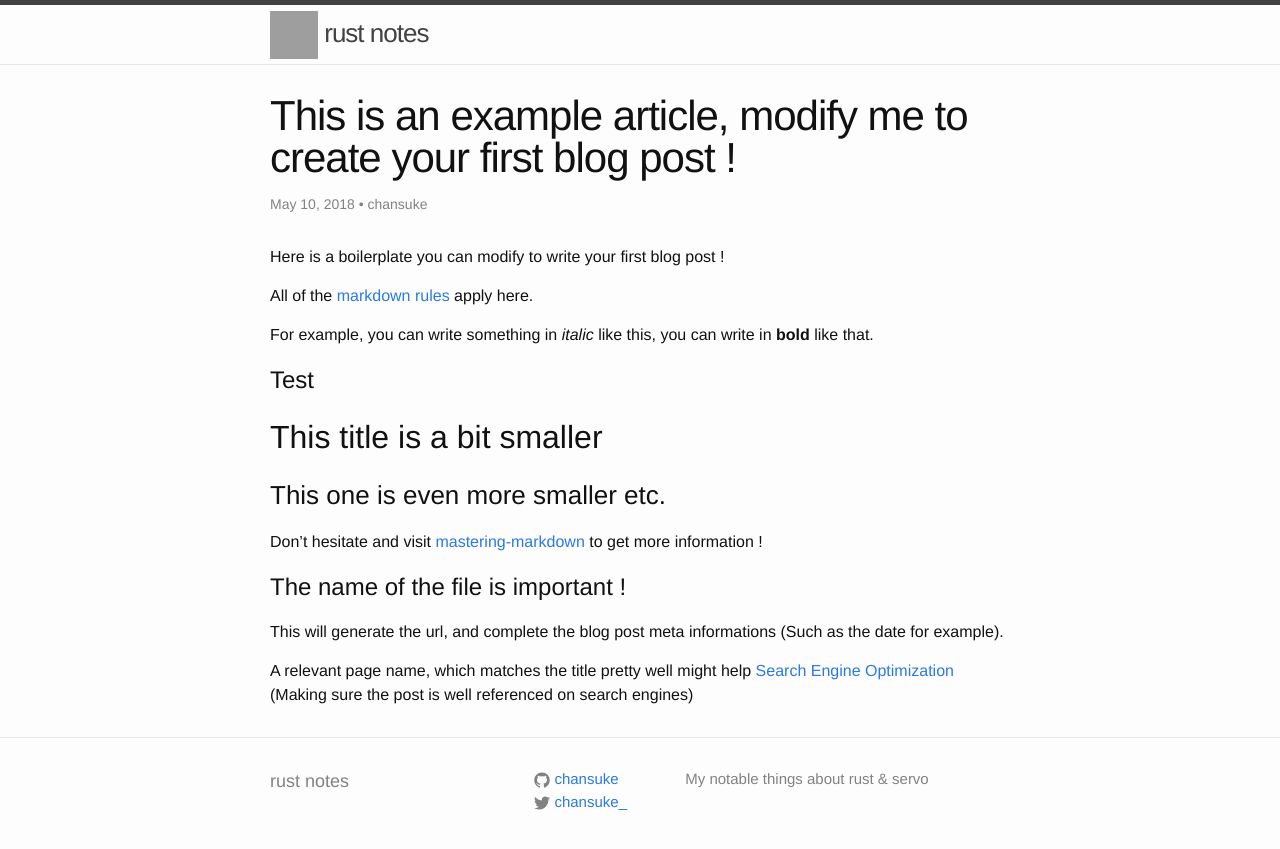
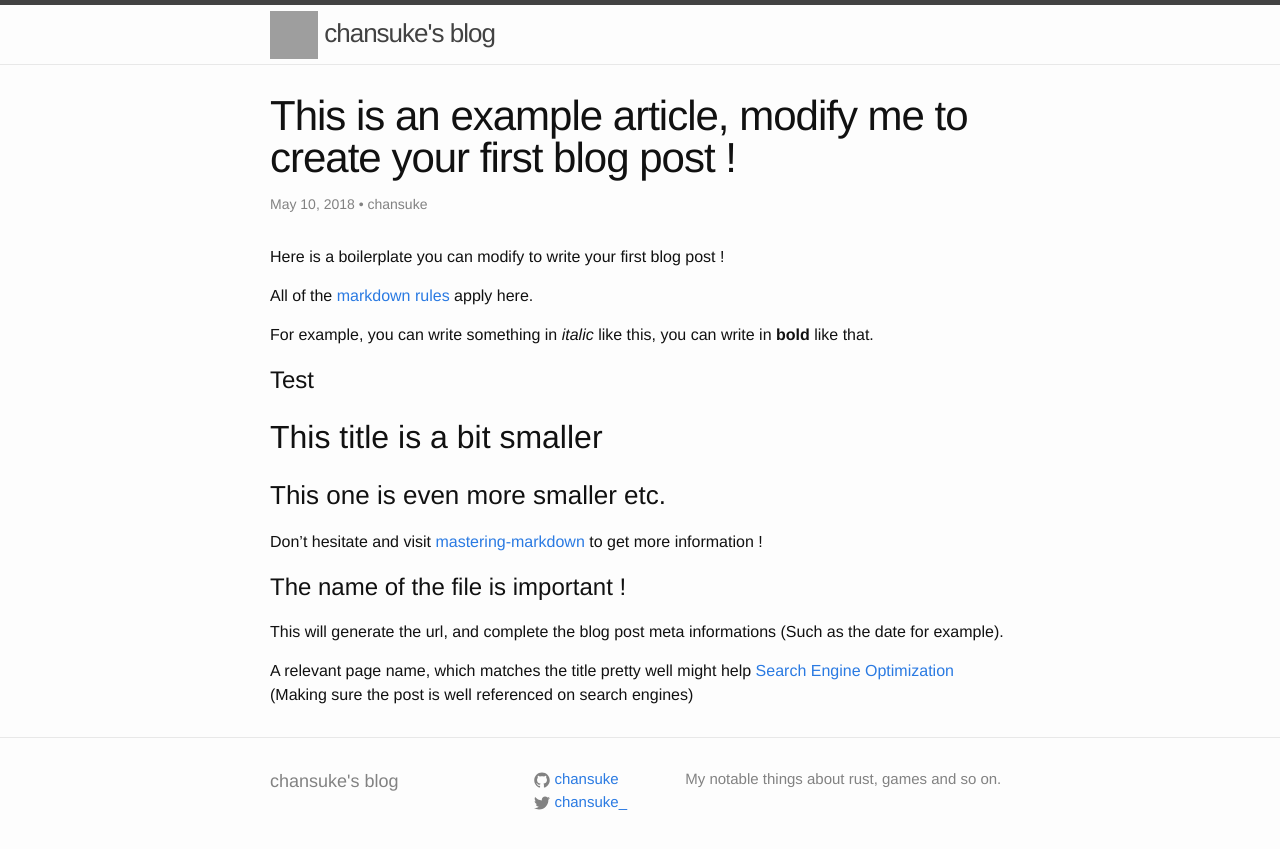
Before and after one commit to rust-community/rust-lang-blog-boilerplate, a Jekyll site: the page built from _posts/2018-05-10-blog-boilerplate.md, in a window 1280 px wide. Shown: the top 849 px of the page. Built offline with Jekyll 4.4.1, drawn with Linux system fonts in a browser that asks for light colours; grey boxes are pictures that could not be loaded.

Commit message:
Update config

```diff
--- a/_config.yml
+++ b/_config.yml
@@ -1,14 +1,13 @@
-# Site settings
-title: rust notes
+title: chansuke's blog
 description: >
-  My notable things about rust & servo
-baseurl: "/blog" # should be / if you build a global github page (eg o0ignition0o.github.io)
-url: "https://chansuke.github.io" # The blog url you want to choose (you can use a github.io one, or pick your own hosted url :))
-logo: "https://www.rust-lang.org/logos/rust-logo-64x64-blk.png" # This one is used as blog logo
+  My notable things about rust, games and so on.
+baseurl: '/blog'
+url: 'https://chansuke.github.io'
+logo: 'https://www.rust-lang.org/logos/rust-logo-64x64-blk.png' # This one is used as blog logo
 twitter_username: chansuke_ # Your twitter handle
 github_username: chansuke # Your github handle
 
 # Build settings
 highlighter: rouge
 
-root: "https://check-out-my-awesome-blog.org" # Not really sure this is useful, need to cross check with blog writers :)
+root: 'https://check-out-my-awesome-blog.org' # Not really sure this is useful, need to cross check with blog writers :)
```
